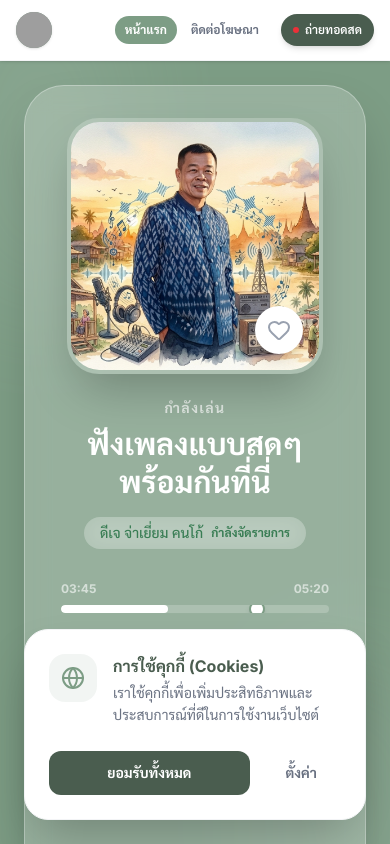
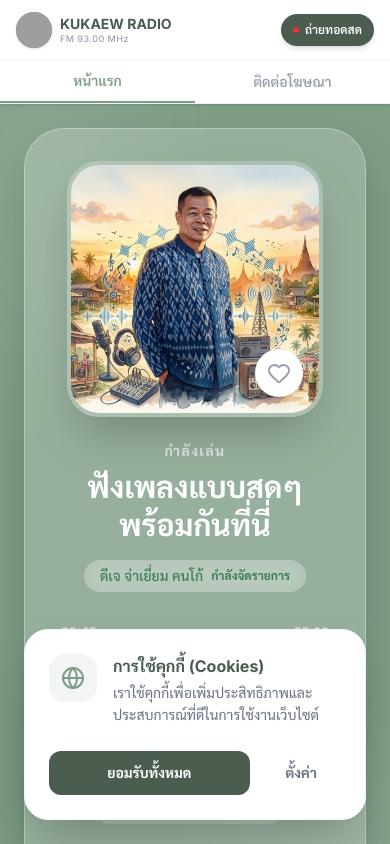
Before and after one commit to adthachai-w1/api-thai-radio-player, a React (Vite) app: page / in a window 390 px wide. Shown: the top 844 px of the page. Built offline with nearby package versions, Linux system fonts and the light colour scheme; grey boxes are pictures that could not be loaded.

Commit message:
Add files via upload

```diff
--- a/src/App.tsx
+++ b/src/App.tsx
@@ -245,6 +245,8 @@ export default function App() {
 
       {/* ─── HEADER ─── */}
       <header className="bg-white border-b border-gray-100 sticky top-0 z-50 shadow-sm">
+
+        {/* Row 1: Logo + Right controls (always visible) */}
         <div className="px-4 md:px-6 py-3 flex items-center gap-3">
 
           {/* Logo */}
@@ -253,42 +255,30 @@ export default function App() {
               <img src={iconKaew} alt="Kukaew" className="w-full h-full object-cover"
                 onError={(e) => { (e.target as HTMLImageElement).style.display = 'none'; }} />
             </div>
-            <div className="hidden sm:block">
+            <div>
               <h1 className="font-bold text-sm md:text-base leading-tight text-radio-dark">KUKAEW RADIO</h1>
               <p className="text-[9px] md:text-[11px] text-gray-400 font-medium tracking-wider">FM 93.00 MHz</p>
             </div>
           </div>
 
-          {/* Desktop Nav */}
-          <nav className="hidden md:flex items-center gap-6 ml-4">
+          {/* Desktop Nav — centered */}
+          <nav className="hidden md:flex flex-1 items-center justify-center gap-8">
             <button onClick={() => navigateTo('home')}
-              className={`font-semibold text-sm pb-0.5 transition-colors ${page === 'home' ? 'text-radio-dark border-b-2 border-radio-green' : 'text-gray-500 hover:text-radio-dark'}`}>
+              className={`font-semibold text-sm pb-0.5 transition-colors whitespace-nowrap ${page === 'home' ? 'text-radio-dark border-b-2 border-radio-green' : 'text-gray-500 hover:text-radio-dark'}`}>
               หน้าแรก
             </button>
             <button onClick={() => navigateTo('contact')}
-              className={`font-semibold text-sm pb-0.5 transition-colors ${page === 'contact' ? 'text-radio-dark border-b-2 border-radio-green' : 'text-gray-500 hover:text-radio-dark'}`}>
+              className={`font-semibold text-sm pb-0.5 transition-colors whitespace-nowrap ${page === 'contact' ? 'text-radio-dark border-b-2 border-radio-green' : 'text-gray-500 hover:text-radio-dark'}`}>
               ติดต่อโฆษณา
             </button>
           </nav>
 
-          {/* Spacer */}
-          <div className="flex-1" />
-
-          {/* Mobile Nav Pills */}
-          <nav className="flex md:hidden items-center gap-1 flex-shrink-0">
-            <button onClick={() => navigateTo('home')}
-              className={`px-2.5 py-1.5 rounded-full text-xs font-bold transition-all whitespace-nowrap ${page === 'home' ? 'bg-radio-green text-white' : 'text-gray-500 hover:bg-gray-100'}`}>
-              หน้าแรก
-            </button>
-            <button onClick={() => navigateTo('contact')}
-              className={`px-2.5 py-1.5 rounded-full text-xs font-bold transition-all whitespace-nowrap ${page === 'contact' ? 'bg-radio-green text-white' : 'text-gray-500 hover:bg-gray-100'}`}>
-              ติดต่อโฆษณา
-            </button>
-          </nav>
+          {/* Spacer mobile */}
+          <div className="flex-1 md:hidden" />
 
           {/* Right controls */}
           <div className="flex items-center gap-2 flex-shrink-0">
-            <div className="hidden lg:flex items-center gap-2 bg-gray-50 px-3 py-1.5 rounded-full border border-gray-100">
+            <div className="hidden sm:flex items-center gap-2 bg-gray-50 px-3 py-1.5 rounded-full border border-gray-100">
               <Users size={13} className="text-gray-400" />
               <span className="text-xs font-semibold text-gray-600">1,254 ผู้ฟัง</span>
             </div>
@@ -298,6 +288,21 @@ export default function App() {
             </button>
           </div>
         </div>
+
+        {/* Row 2: Mobile Nav — full width tab bar */}
+        <div className="md:hidden flex border-t border-gray-100">
+          <button
+            onClick={() => navigateTo('home')}
+            className={`flex-1 py-2.5 text-sm font-semibold transition-colors text-center ${page === 'home' ? 'text-radio-green border-b-2 border-radio-green' : 'text-gray-400'}`}>
+            หน้าแรก
+          </button>
+          <button
+            onClick={() => navigateTo('contact')}
+            className={`flex-1 py-2.5 text-sm font-semibold transition-colors text-center ${page === 'contact' ? 'text-radio-green border-b-2 border-radio-green' : 'text-gray-400'}`}>
+            ติดต่อโฆษณา
+          </button>
+        </div>
+
       </header>
 
       {/* ─── PAGES ─── */}
@@ -460,35 +465,10 @@ export default function App() {
             transition={{ duration: 0.3 }}
             className="flex-1 bg-gray-50 flex flex-col"
           >
-            {/* Hero Banner */}
-            <div className="bg-radio-green relative overflow-hidden">
-              <div className="absolute inset-0 opacity-10 pointer-events-none">
-                <div className="absolute top-[-20%] left-[-10%] w-[50%] h-[200%] bg-white rounded-full blur-3xl"></div>
-                <div className="absolute bottom-[-30%] right-[-10%] w-[40%] h-[150%] bg-white rounded-full blur-3xl"></div>
-              </div>
-              <div className="relative z-10 max-w-4xl mx-auto px-6 py-12 md:py-16 flex flex-col md:flex-row items-center gap-8">
-                {/* Logo */}
-                <div className="w-24 h-24 md:w-32 md:h-32 rounded-3xl bg-white/20 border-2 border-white/30 overflow-hidden shadow-2xl flex-shrink-0 backdrop-blur-sm flex items-center justify-center">
-                  <img
-                    src={iconKaew}
-                    alt="Kukaew Radio Logo"
-                    className="w-full h-full object-cover"
-                    onError={(e) => {
-                      const el = e.target as HTMLImageElement;
-                      el.style.display = 'none';
-                    }}
-                  />
-                </div>
-                <div className="text-center md:text-left">
-                  <p className="text-white/70 text-sm font-bold uppercase tracking-widest mb-2">สถานีวิทยุ</p>
-                  <h1 className="text-3xl md:text-5xl font-bold text-white mb-3">กู่แก้วเรดิโอ</h1>
-                  <p className="text-white/80 text-lg font-medium">FM 93.00 MHz · อำเภอกู่แก้ว อุดรธานี</p>
-                  <div className="mt-4 inline-flex items-center gap-2 bg-white/20 backdrop-blur-sm px-4 py-2 rounded-full">
-                    <Megaphone size={16} className="text-white" />
-                    <span className="text-white text-sm font-semibold">ติดต่อโฆษณากับเรา</span>
-                  </div>
-                </div>
-              </div>
+            {/* Page Title */}
+            <div className="max-w-4xl mx-auto w-full px-4 md:px-6 pt-8">
+              <h1 className="text-2xl font-bold text-radio-dark">ติดต่อโฆษณา</h1>
+              <p className="text-gray-500 text-sm mt-1">สถานีวิทยุกู่แก้วเรดิโอ FM 93.00 MHz</p>
             </div>
 
             {/* Content */}
```
